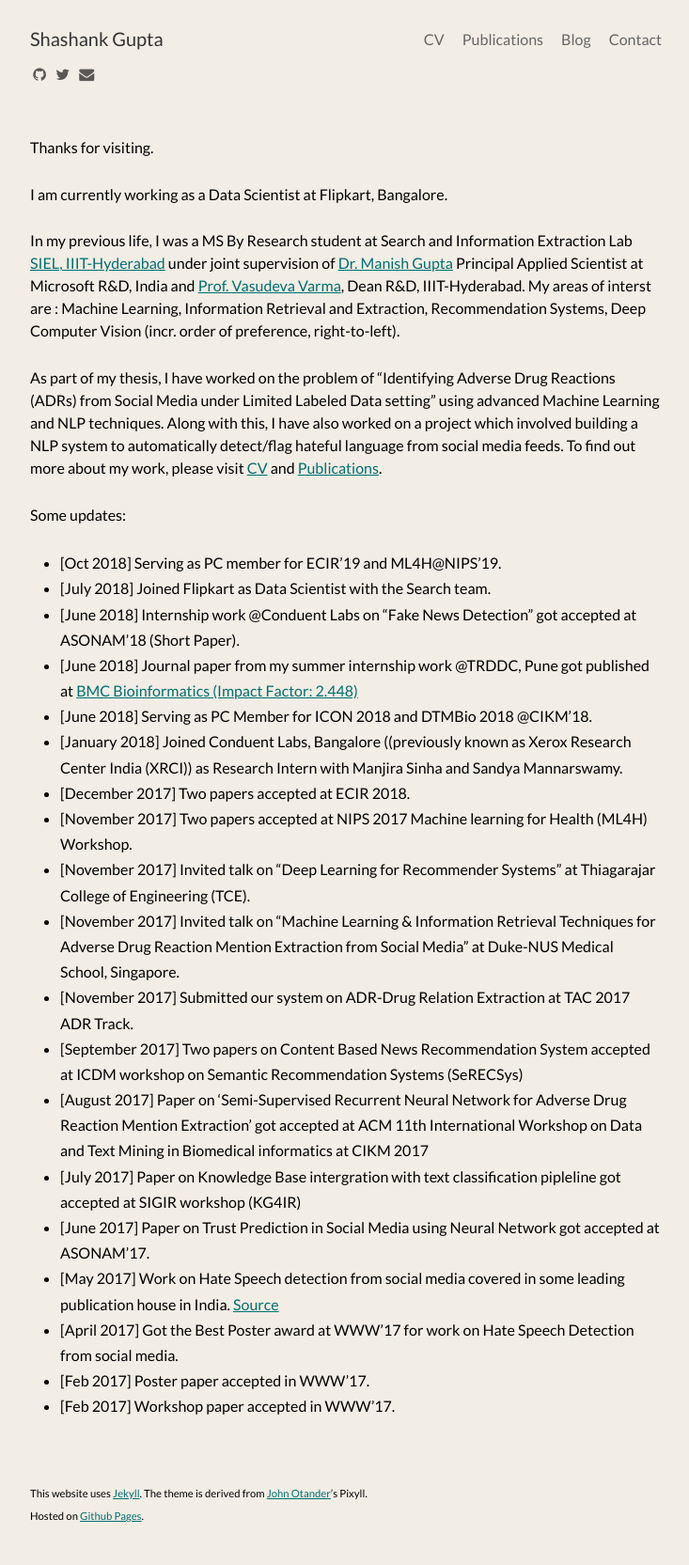
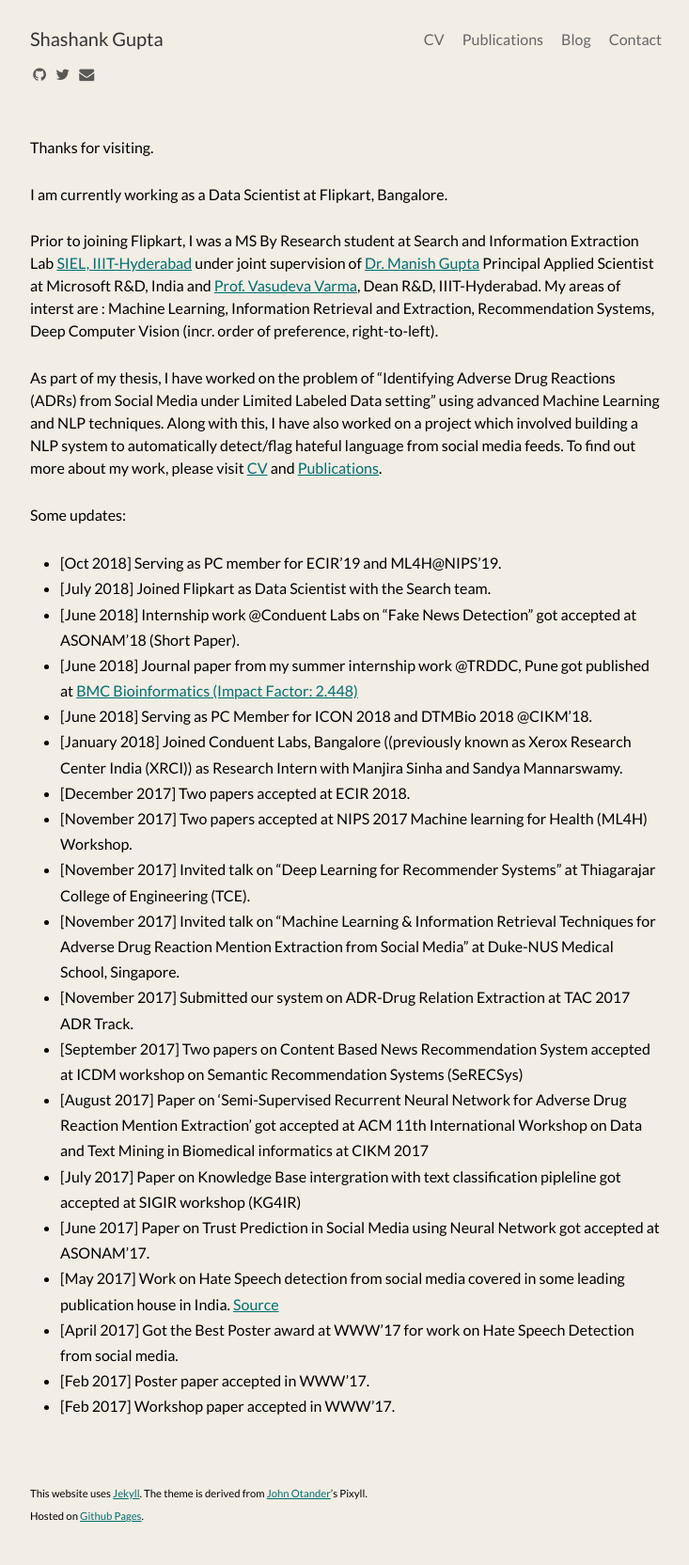
Before and after one commit to shashankg7/shashankg7.github.io, a Jekyll site: the page built from index.md, in a window 1280 px wide. Shown: the whole page at 94% size, without its empty margins (272-1005 px from the left). Built offline with Jekyll 4.4.1, drawn with Linux system fonts in a browser that asks for light colours; nearby versions of some CDN libraries.

Commit message:
Update index.md

```diff
--- a/index.md
+++ b/index.md
@@ -7,7 +7,7 @@
 
 I am currently working as a Data Scientist at Flipkart, Bangalore.
 
-In my previous life, I was a MS By Research student at Search and Information Extraction Lab [SIEL, IIIT-Hyderabad](search.iiit.ac.in) under joint supervision of [Dr. Manish Gupta](https://www.microsoft.com/en-us/research/people/gmanish/?from=http%3A%2F%2Fresearch.microsoft.com%2Fen-us%2Fpeople%2Fgmanish%2F#) Principal Applied Scientist at Microsoft R&D, India and [Prof. Vasudeva Varma](https://faculty.iiit.ac.in/~vv/Home.html), Dean R&D, IIIT-Hyderabad. My areas of interst are : Machine Learning, Information Retrieval and Extraction, Recommendation Systems, Deep Computer Vision (incr. order of preference, right-to-left).
+Prior to joining Flipkart, I was a MS By Research student at Search and Information Extraction Lab [SIEL, IIIT-Hyderabad](search.iiit.ac.in) under joint supervision of [Dr. Manish Gupta](https://www.microsoft.com/en-us/research/people/gmanish/?from=http%3A%2F%2Fresearch.microsoft.com%2Fen-us%2Fpeople%2Fgmanish%2F#) Principal Applied Scientist at Microsoft R&D, India and [Prof. Vasudeva Varma](https://faculty.iiit.ac.in/~vv/Home.html), Dean R&D, IIIT-Hyderabad. My areas of interst are : Machine Learning, Information Retrieval and Extraction, Recommendation Systems, Deep Computer Vision (incr. order of preference, right-to-left).
 
 As part of my thesis, I have worked on the problem of "Identifying Adverse Drug Reactions (ADRs) from Social Media under Limited Labeled Data setting" using advanced Machine Learning and NLP techniques. Along with this, I have also worked on a project which involved building a NLP system to automatically detect/flag hateful language from social media feeds.
 To find out more about my work, please visit [CV](/resume-final.pdf) and [Publications](/publications/).
```
